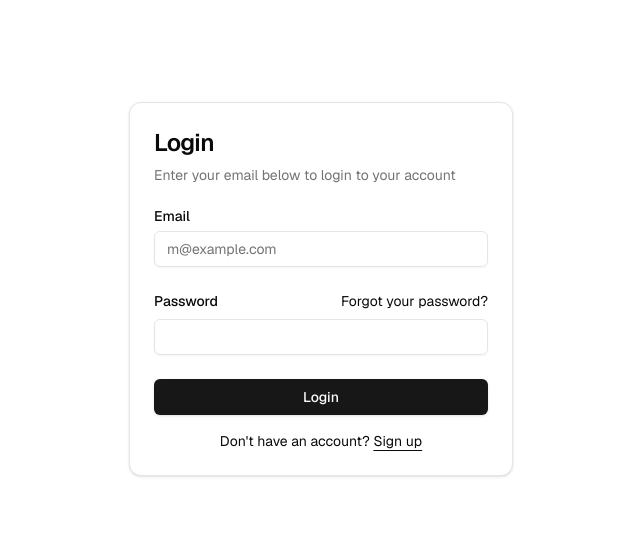
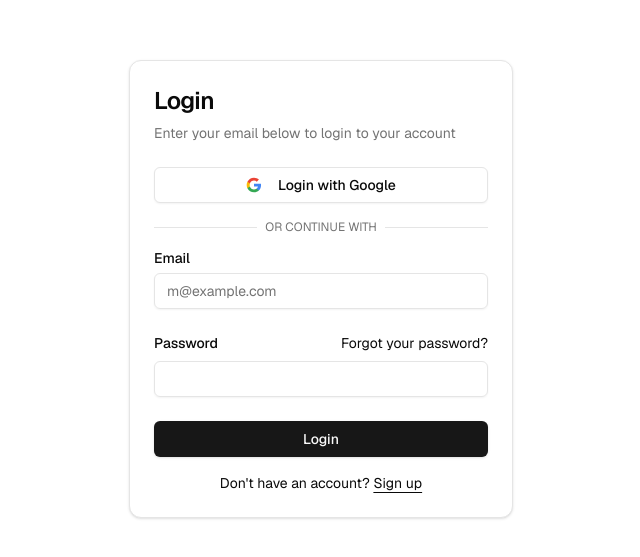
Before and after one commit to jounsonX/nextjs-supabase-app, a Next.js app: page /auth/login in a window 1280 px wide. Shown: the part 111-668 px from the top of the page, without its empty margins (319-959 px from the left). Built offline with nearby package versions, Linux system fonts and the light colour scheme; no server answers.

Commit message:
✨ feat: Google OAuth 소셜 로그인 추가
- app/auth/callback/route.ts 신규 생성: PKCE 플로우의 code를 세션으로 교환
- 로그인/회원가입 폼에 Google 버튼 및 구분선 추가
- signInWithOAuth로 Supabase Google Provider 연동

```diff
--- /dev/null
+++ b/app/auth/callback/route.ts
@@ -0,0 +1,25 @@
+import { createClient } from "@/lib/supabase/server";
+import { NextResponse, type NextRequest } from "next/server";
+
+export async function GET(request: NextRequest) {
+  const { searchParams, origin } = new URL(request.url);
+  const code = searchParams.get("code");
+  const next = searchParams.get("next") ?? "/protected";
+
+  if (code) {
+    const supabase = await createClient();
+    const { error } = await supabase.auth.exchangeCodeForSession(code);
+
+    if (!error) {
+      return NextResponse.redirect(`${origin}${next}`);
+    }
+
+    return NextResponse.redirect(
+      `${origin}/auth/error?error=${encodeURIComponent(error.message)}`
+    );
+  }
+
+  return NextResponse.redirect(
+    `${origin}/auth/error?error=${encodeURIComponent("No authorization code provided")}`
+  );
+}
--- a/components/login-form.tsx
+++ b/components/login-form.tsx
@@ -24,6 +24,7 @@
   const [password, setPassword] = useState("");
   const [error, setError] = useState<string | null>(null);
   const [isLoading, setIsLoading] = useState(false);
+  const [isGoogleLoading, setIsGoogleLoading] = useState(false);
   const router = useRouter();
 
   const handleLogin = async (e: React.FormEvent) => {
@@ -38,12 +39,33 @@
         password,
       });
       if (error) throw error;
-      // Update this route to redirect to an authenticated route. The user already has an active session.
       router.push("/protected");
     } catch (error: unknown) {
       setError(error instanceof Error ? error.message : "An error occurred");
     } finally {
       setIsLoading(false);
+    }
+  };
+
+  const handleGoogleLogin = async () => {
+    const supabase = createClient();
+    setIsGoogleLoading(true);
+    setError(null);
+
+    try {
+      const { error } = await supabase.auth.signInWithOAuth({
+        provider: "google",
+        options: {
+          redirectTo: `${window.location.origin}/auth/callback`,
+        },
+      });
+      if (error) throw error;
+      // signInWithOAuth 성공 시 브라우저가 Google 페이지로 이동하므로 이후 코드는 실행되지 않음
+    } catch (error: unknown) {
+      setError(
+        error instanceof Error ? error.message : "Google 로그인에 실패했습니다"
+      );
+      setIsGoogleLoading(false);
     }
   };
 
@@ -57,7 +79,58 @@
           </CardDescription>
         </CardHeader>
         <CardContent>
-          <form onSubmit={handleLogin}>
+          <div className="flex flex-col gap-4">
+            <Button
+              type="button"
+              variant="outline"
+              className="w-full"
+              onClick={handleGoogleLogin}
+              disabled={isGoogleLoading || isLoading}
+            >
+              {isGoogleLoading ? (
+                "Redirecting..."
+              ) : (
+                <>
+                  <svg
+                    xmlns="http://www.w3.org/2000/svg"
+                    viewBox="0 0 24 24"
+                    className="mr-2 h-4 w-4"
+                  >
+                    <path
+                      d="M22.56 12.25c0-.78-.07-1.53-.2-2.25H12v4.26h5.92c-.26 1.37-1.04 2.53-2.21 3.31v2.77h3.57c2.08-1.92 3.28-4.74 3.28-8.09z"
+                      fill="#4285F4"
+                    />
+                    <path
+                      d="M12 23c2.97 0 5.46-.98 7.28-2.66l-3.57-2.77c-.98.66-2.23 1.06-3.71 1.06-2.86 0-5.29-1.93-6.16-4.53H2.18v2.84C3.99 20.53 7.7 23 12 23z"
+                      fill="#34A853"
+                    />
+                    <path
+                      d="M5.84 14.09c-.22-.66-.35-1.36-.35-2.09s.13-1.43.35-2.09V7.07H2.18C1.43 8.55 1 10.22 1 12s.43 3.45 1.18 4.93l2.85-2.22.81-.62z"
+                      fill="#FBBC05"
+                    />
+                    <path
+                      d="M12 5.38c1.62 0 3.06.56 4.21 1.64l3.15-3.15C17.45 2.09 14.97 1 12 1 7.7 1 3.99 3.47 2.18 7.07l3.66 2.84c.87-2.6 3.3-4.53 6.16-4.53z"
+                      fill="#EA4335"
+                    />
+                  </svg>
+                  Login with Google
+                </>
+              )}
+            </Button>
+
+            <div className="relative">
+              <div className="absolute inset-0 flex items-center">
+                <span className="w-full border-t" />
+              </div>
+              <div className="relative flex justify-center text-xs uppercase">
+                <span className="bg-background px-2 text-muted-foreground">
+                  Or continue with
+                </span>
+              </div>
+            </div>
+          </div>
+
+          <form onSubmit={handleLogin} className="mt-4">
             <div className="flex flex-col gap-6">
               <div className="grid gap-2">
                 <Label htmlFor="email">Email</Label>
@@ -89,7 +162,11 @@
                 />
               </div>
               {error && <p className="text-sm text-red-500">{error}</p>}
-              <Button type="submit" className="w-full" disabled={isLoading}>
+              <Button
+                type="submit"
+                className="w-full"
+                disabled={isLoading || isGoogleLoading}
+              >
                 {isLoading ? "Logging in..." : "Login"}
               </Button>
             </div>
--- a/components/sign-up-form.tsx
+++ b/components/sign-up-form.tsx
@@ -25,6 +25,7 @@
   const [repeatPassword, setRepeatPassword] = useState("");
   const [error, setError] = useState<string | null>(null);
   const [isLoading, setIsLoading] = useState(false);
+  const [isGoogleLoading, setIsGoogleLoading] = useState(false);
   const router = useRouter();
 
   const handleSignUp = async (e: React.FormEvent) => {
@@ -56,6 +57,28 @@
     }
   };
 
+  const handleGoogleLogin = async () => {
+    const supabase = createClient();
+    setIsGoogleLoading(true);
+    setError(null);
+
+    try {
+      const { error } = await supabase.auth.signInWithOAuth({
+        provider: "google",
+        options: {
+          redirectTo: `${window.location.origin}/auth/callback`,
+        },
+      });
+      if (error) throw error;
+      // signInWithOAuth 성공 시 브라우저가 Google 페이지로 이동하므로 이후 코드는 실행되지 않음
+    } catch (error: unknown) {
+      setError(
+        error instanceof Error ? error.message : "Google 로그인에 실패했습니다"
+      );
+      setIsGoogleLoading(false);
+    }
+  };
+
   return (
     <div className={cn("flex flex-col gap-6", className)} {...props}>
       <Card>
@@ -64,7 +87,58 @@
           <CardDescription>Create a new account</CardDescription>
         </CardHeader>
         <CardContent>
-          <form onSubmit={handleSignUp}>
+          <div className="flex flex-col gap-4">
+            <Button
+              type="button"
+              variant="outline"
+              className="w-full"
+              onClick={handleGoogleLogin}
+              disabled={isGoogleLoading || isLoading}
+            >
+              {isGoogleLoading ? (
+                "Redirecting..."
+              ) : (
+                <>
+                  <svg
+                    xmlns="http://www.w3.org/2000/svg"
+                    viewBox="0 0 24 24"
+                    className="mr-2 h-4 w-4"
+                  >
+                    <path
+                      d="M22.56 12.25c0-.78-.07-1.53-.2-2.25H12v4.26h5.92c-.26 1.37-1.04 2.53-2.21 3.31v2.77h3.57c2.08-1.92 3.28-4.74 3.28-8.09z"
+                      fill="#4285F4"
+                    />
+                    <path
+                      d="M12 23c2.97 0 5.46-.98 7.28-2.66l-3.57-2.77c-.98.66-2.23 1.06-3.71 1.06-2.86 0-5.29-1.93-6.16-4.53H2.18v2.84C3.99 20.53 7.7 23 12 23z"
+                      fill="#34A853"
+                    />
+                    <path
+                      d="M5.84 14.09c-.22-.66-.35-1.36-.35-2.09s.13-1.43.35-2.09V7.07H2.18C1.43 8.55 1 10.22 1 12s.43 3.45 1.18 4.93l2.85-2.22.81-.62z"
+                      fill="#FBBC05"
+                    />
+                    <path
+                      d="M12 5.38c1.62 0 3.06.56 4.21 1.64l3.15-3.15C17.45 2.09 14.97 1 12 1 7.7 1 3.99 3.47 2.18 7.07l3.66 2.84c.87-2.6 3.3-4.53 6.16-4.53z"
+                      fill="#EA4335"
+                    />
+                  </svg>
+                  Sign up with Google
+                </>
+              )}
+            </Button>
+
+            <div className="relative">
+              <div className="absolute inset-0 flex items-center">
+                <span className="w-full border-t" />
+              </div>
+              <div className="relative flex justify-center text-xs uppercase">
+                <span className="bg-background px-2 text-muted-foreground">
+                  Or continue with
+                </span>
+              </div>
+            </div>
+          </div>
+
+          <form onSubmit={handleSignUp} className="mt-4">
             <div className="flex flex-col gap-6">
               <div className="grid gap-2">
                 <Label htmlFor="email">Email</Label>
@@ -102,7 +176,11 @@
                 />
               </div>
               {error && <p className="text-sm text-red-500">{error}</p>}
-              <Button type="submit" className="w-full" disabled={isLoading}>
+              <Button
+                type="submit"
+                className="w-full"
+                disabled={isLoading || isGoogleLoading}
+              >
                 {isLoading ? "Creating an account..." : "Sign up"}
               </Button>
             </div>
```
